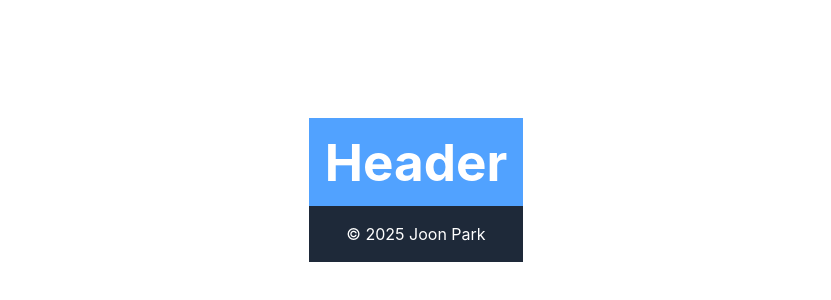
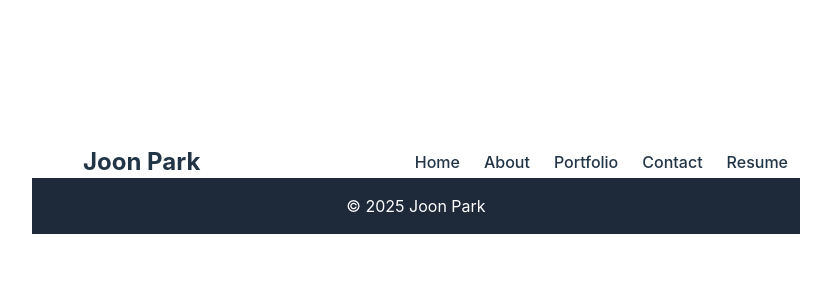
Before and after one commit to jsp220/vite-portfolio, a React (Vite) app: page /portfolio/resume in a window 1280 px wide. Shown: the part 210-510 px from the top of the page, without its empty margins (224-1055 px from the left). Built offline with nearby package versions, Linux system fonts and the light colour scheme.

Commit message:
navbar, header

```diff
--- a/src/components/Header.tsx
+++ b/src/components/Header.tsx
@@ -1,7 +1,45 @@
+import { Link, useLocation } from "react-router-dom";
+import NavItem from "./NavItem";
+
 const Header = () => {
+    const location = useLocation();
+    const currentPage =
+        location.pathname === "/" ? "home" : location.pathname.slice(1);
+
     return (
-        <header className="bg-blue-400 text-white text-center p-4">
-            <h1 className="text-3xl font-bold">Header</h1>
+        <header className="w-sm md:w-2xl lg:w-3xl">
+            <nav className="flex justify-between items-center">
+                <Link to="/" className="w-1/3 ml-0 font-bold text-2xl">
+                    Joon Park
+                </Link>
+                <ul className="w-5/6 flex flex-wrap justify-end ml-auto mt-0 text-right">
+                    <NavItem
+                        to="/"
+                        label="Home"
+                        isActive={currentPage === "home"}
+                    />
+                    <NavItem
+                        to="/about"
+                        label="About"
+                        isActive={currentPage === "about"}
+                    />
+                    <NavItem
+                        to="/portfolio"
+                        label="Portfolio"
+                        isActive={currentPage === "portfolio"}
+                    />
+                    <NavItem
+                        to="/contact"
+                        label="Contact"
+                        isActive={currentPage === "contact"}
+                    />
+                    <NavItem
+                        to="/resume"
+                        label="Resume"
+                        isActive={currentPage === "resume"}
+                    />
+                </ul>
+            </nav>
         </header>
     );
 };
--- /dev/null
+++ b/src/components/NavItem.tsx
@@ -0,0 +1,22 @@
+import { Link } from "react-router-dom";
+
+interface NavItemProps {
+    to: string;
+    label: string;
+    isActive: boolean;
+}
+
+const NavItem = ({ to, label, isActive }: NavItemProps) => (
+    <li className="text-right">
+        <Link
+            to={to}
+            className={`px-3 py-2 hover:text-(--hover-color-light) dark:hover:text-(--hover-color-dark) ${
+                isActive ? "font-extrabold" : "font-medium"
+            }`}
+        >
+            {label}
+        </Link>
+    </li>
+);
+
+export default NavItem;
--- a/src/index.css
+++ b/src/index.css
@@ -1,4 +1,7 @@
 @import "tailwindcss";
+
+@theme {
+}
 
 :root {
     font-family: Inter, system-ui, Avenir, Helvetica, Arial, sans-serif;
@@ -15,21 +18,16 @@
     -moz-osx-font-smoothing: grayscale;
 }
 
-a {
-    font-weight: 500;
-    color: #646cff;
-    text-decoration: inherit;
-}
-a:hover {
-    color: #535bf2;
-}
-
 body {
     margin: 0;
     display: flex;
     place-items: center;
     min-width: 320px;
     min-height: 100vh;
+}
+
+a:hover {
+    color: #535bf2;
 }
 
 h1 {
```
